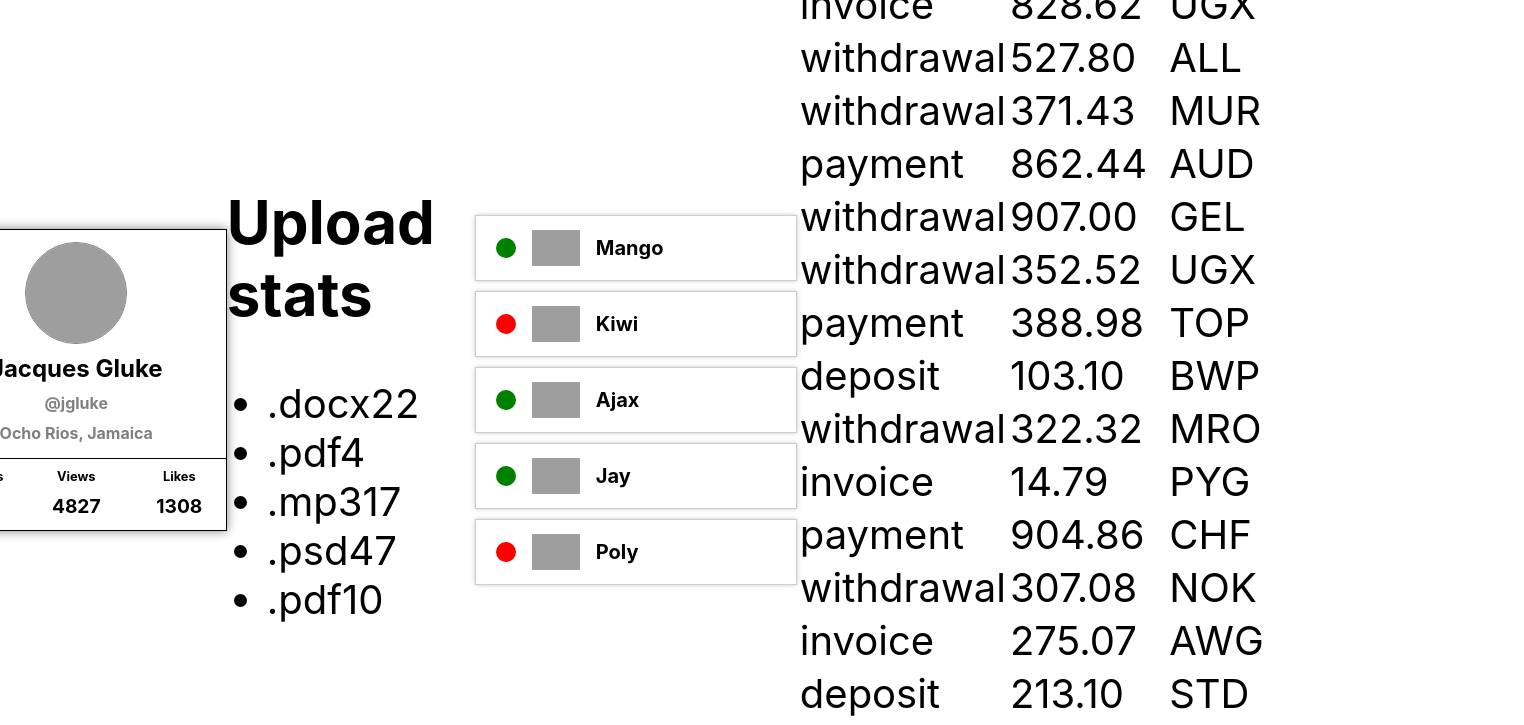
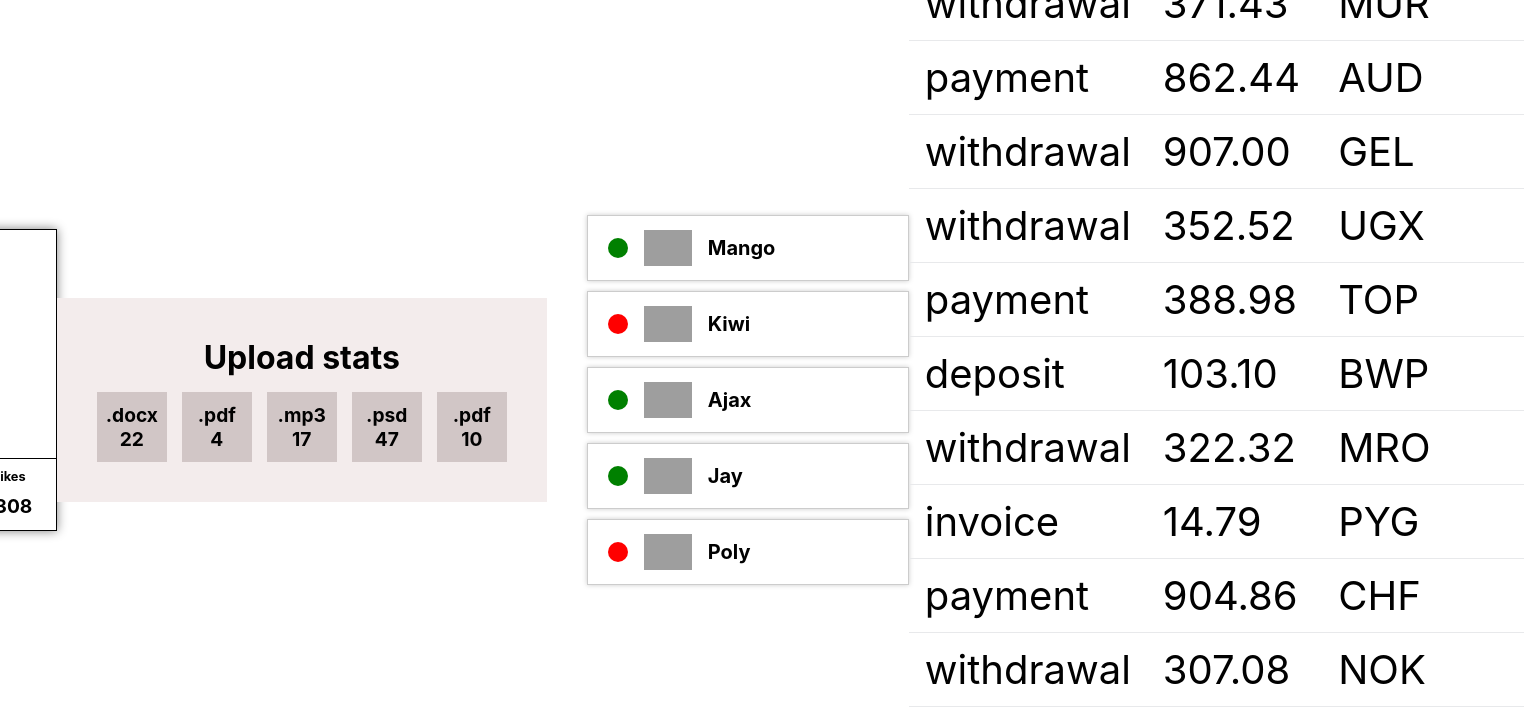
Before and after one commit to MazkaAndrii/goit-react-hw-01-components, a React (Create React App) app: page / in a window 1280 px wide. Shown: the top 725 px of the page, 1524 px wide, since content can reach past the window. Built offline with nearby package versions, Linux system fonts and the light colour scheme; grey boxes are pictures that could not be loaded.

Commit message:
add Stat and Tra

```diff
--- a/src/components/Statistics/Statistics.jsx
+++ b/src/components/Statistics/Statistics.jsx
@@ -1,15 +1,16 @@
 import React from 'react';
 import PropTypes from 'prop-types';
+import css from './Statistics.module.css';
 export default function Statistics({ title, stats }) {
   return (
-    <section class="statistics">
-      {title && <h2 class="title">Upload stats</h2>}
+    <section className={css.statistics}>
+      {title && <h2 className={css.title}>Upload stats</h2>}
 
-      <ul class="stat-list">
+      <ul className={css.statList}>
         {stats.map(stat => (
-          <li class="item" key={stat.id}>
-            <span class="label">{stat.label}</span>
-            <span class="percentage">{stat.percentage}</span>
+          <li className={css.item} key={stat.id}>
+            <span className={css.label}>{stat.label}</span>
+            <span className={css.percentage}>{stat.percentage}</span>
           </li>
         ))}
       </ul>
--- /dev/null
+++ b/src/components/Statistics/Statistics.module.css
@@ -0,0 +1,51 @@
+.statistics {
+  display: flex;
+  flex-direction: column;
+  align-items: center;
+  justify-content: center;
+  padding: 40px;
+
+  background-color: rgb(243, 236, 236);
+}
+
+.title {
+  font-size: 2rem;
+  font-weight: bold;
+  margin-top: 10px;
+  margin-bottom: 0;
+  margin-top: 0;
+}
+
+.statList {
+  display: flex;
+  align-items: center;
+  justify-content: center;
+  list-style: none;
+  margin-top: 15px;
+  padding-left: 0;
+  margin-bottom: 0;
+}
+
+.item {
+  display: flex;
+  flex-direction: column;
+  align-items: center;
+  justify-content: center;
+  width: 70px;
+  height: 70px;
+  background-color: rgb(209, 198, 198);
+}
+
+.item:not(:last-child) {
+  margin-right: 15px;
+}
+
+.label {
+  font-size: 1.2rem;
+  font-weight: bold;
+}
+
+.percentage {
+  font-size: 1.2rem;
+  font-weight: bold;
+}
--- a/src/components/TransactionHistory/TransactionHistory.jsx
+++ b/src/components/TransactionHistory/TransactionHistory.jsx
@@ -1,8 +1,9 @@
 import PropTypes from 'prop-types';
+import css from './TransactionHistory.module.css';
 
 export default function TransactionHistory({ items }) {
   return (
-    <table class="transaction-history">
+    <table className={css.transactionHistory}>
       <thead>
         <tr>
           <th>Type</th>
--- /dev/null
+++ b/src/components/TransactionHistory/TransactionHistory.module.css
@@ -0,0 +1,27 @@
+.transactionHistory {
+  width: 700px;
+  border-collapse: collapse;
+  margin: 0 auto;
+}
+
+.transactionHistory th {
+  background-color: #ccc;
+  padding: 10px;
+}
+
+.transactionHistory td {
+  padding: 12px 16px;
+}
+
+.transactionHistory thead tr {
+  font-weight: bold;
+  border-top: 1px solid #e8e9eb;
+}
+
+.transactionHistory tr {
+  border-bottom: 1px solid #e8e9eb;
+}
+
+.transactionHistory tbody tr:hover {
+  background: #e8f6ff;
+}
```
